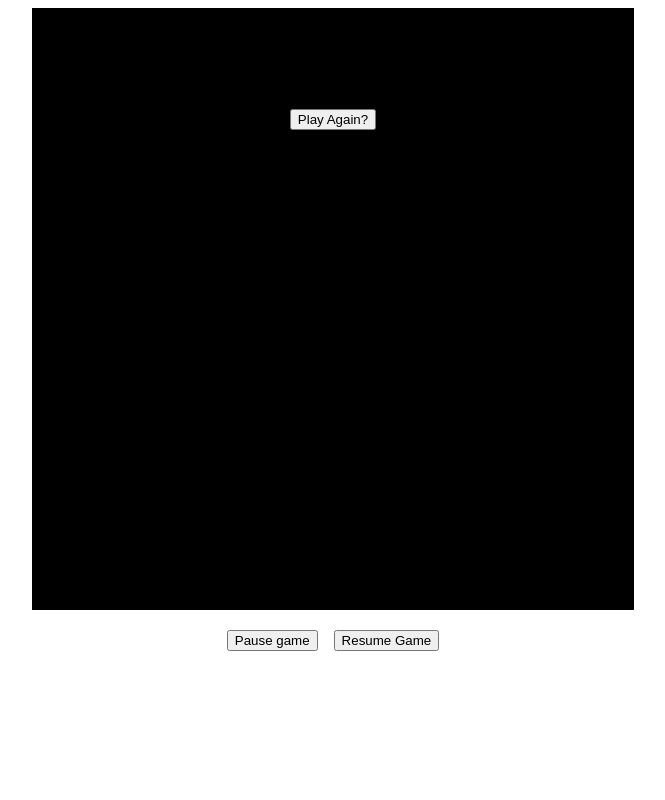
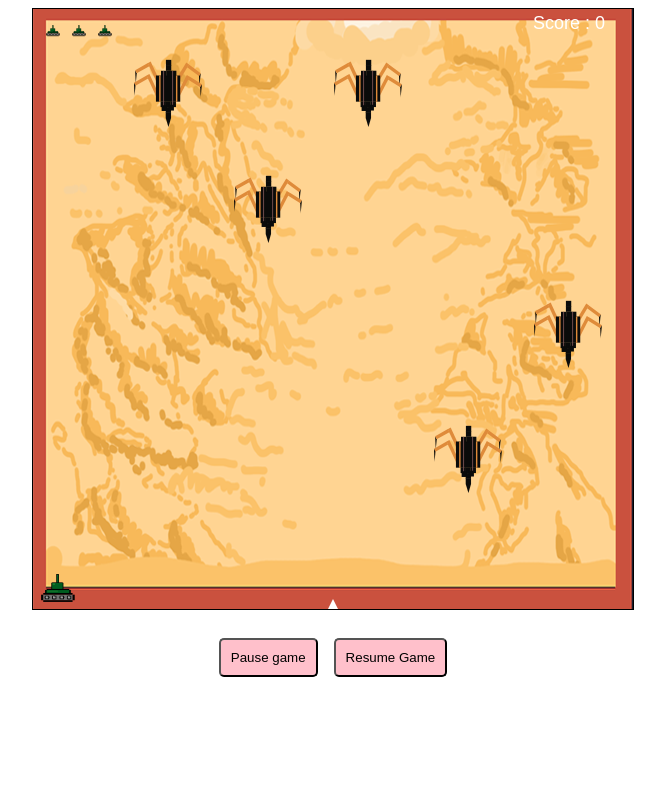
Before and after one commit to sarahconway69704/conway_mackay_game, a plain HTML site: page index.html in a window 1280 px wide. Shown: the top 800 px of the page, without its empty margins (307-972 px from the left). Drawn offline with Linux system fonts and the light colour scheme.

Commit message:
almost done

```diff
--- a/css/main.css
+++ b/css/main.css
@@ -14,7 +14,16 @@ canvas {
   background: url(../images/background.png);
 }
 /* cursor: none; */
-button {  margin: 0 8px; user-select: none; cursor: pointer; }
+button
+{
+	margin: 8px;
+	user-select: none;
+	cursor: pointer;
+	background-color: pink;
+	padding: 10px;
+	border-radius: 5px;
+
+ }
 
 .hide-me { display : none; }
 
--- a/js/main.js
+++ b/js/main.js
@@ -141,9 +141,10 @@ function draw() {
       //ctx.fillStyle = square.color;
       ctx.drawImage(square.image, square.x, square.y, square.x2, square.y2);
 
-      if ((player.x + player.width) && (square.y + square.y2) == player.y) {
+      if ((square.y + square.y2) == player.y + player.y2) {//more than the players x and less than the width
         console.log('hit player!');
          playerLives.pop()
+
          }
 
          if (playerLives.length == 0) {
```
